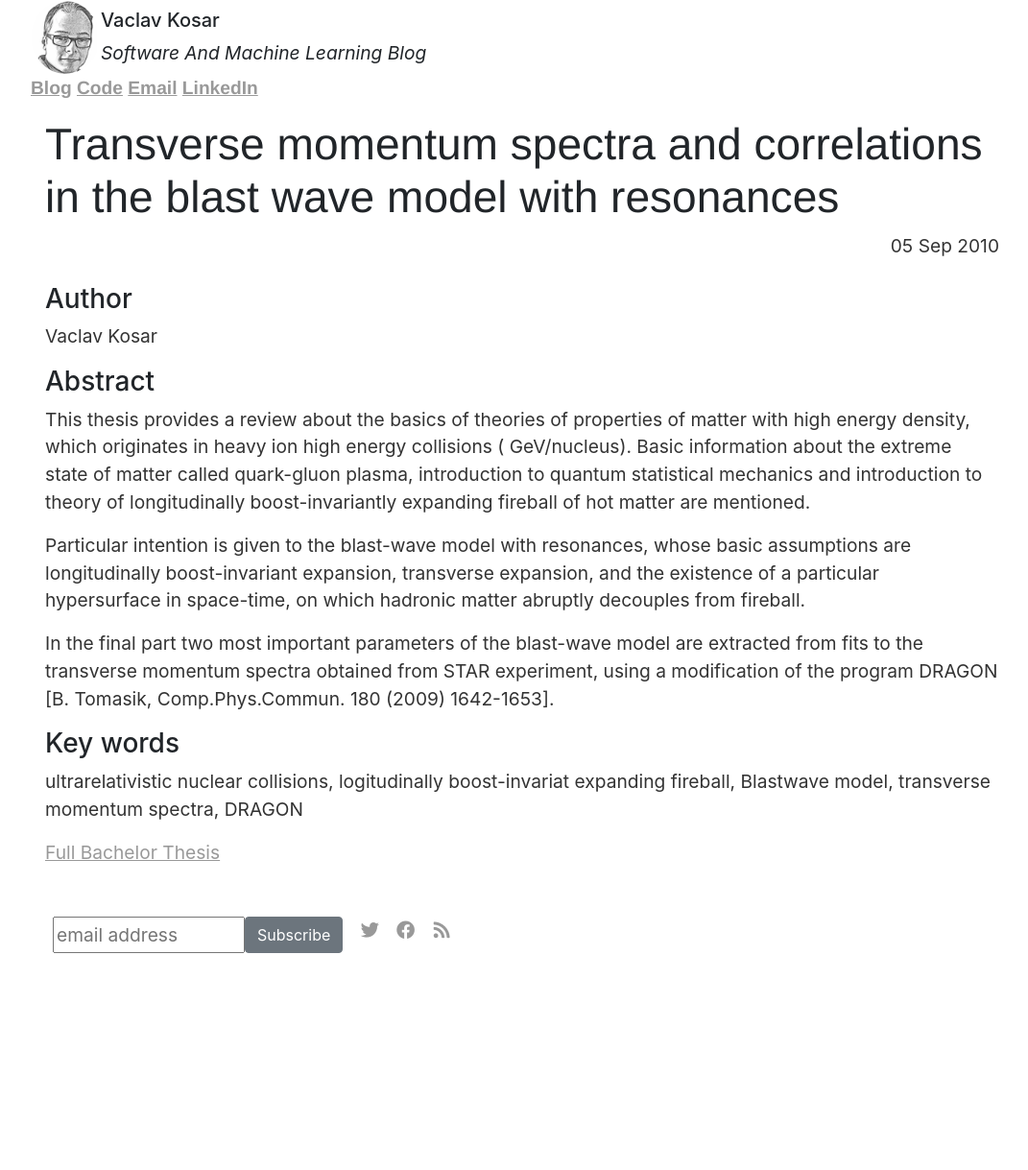
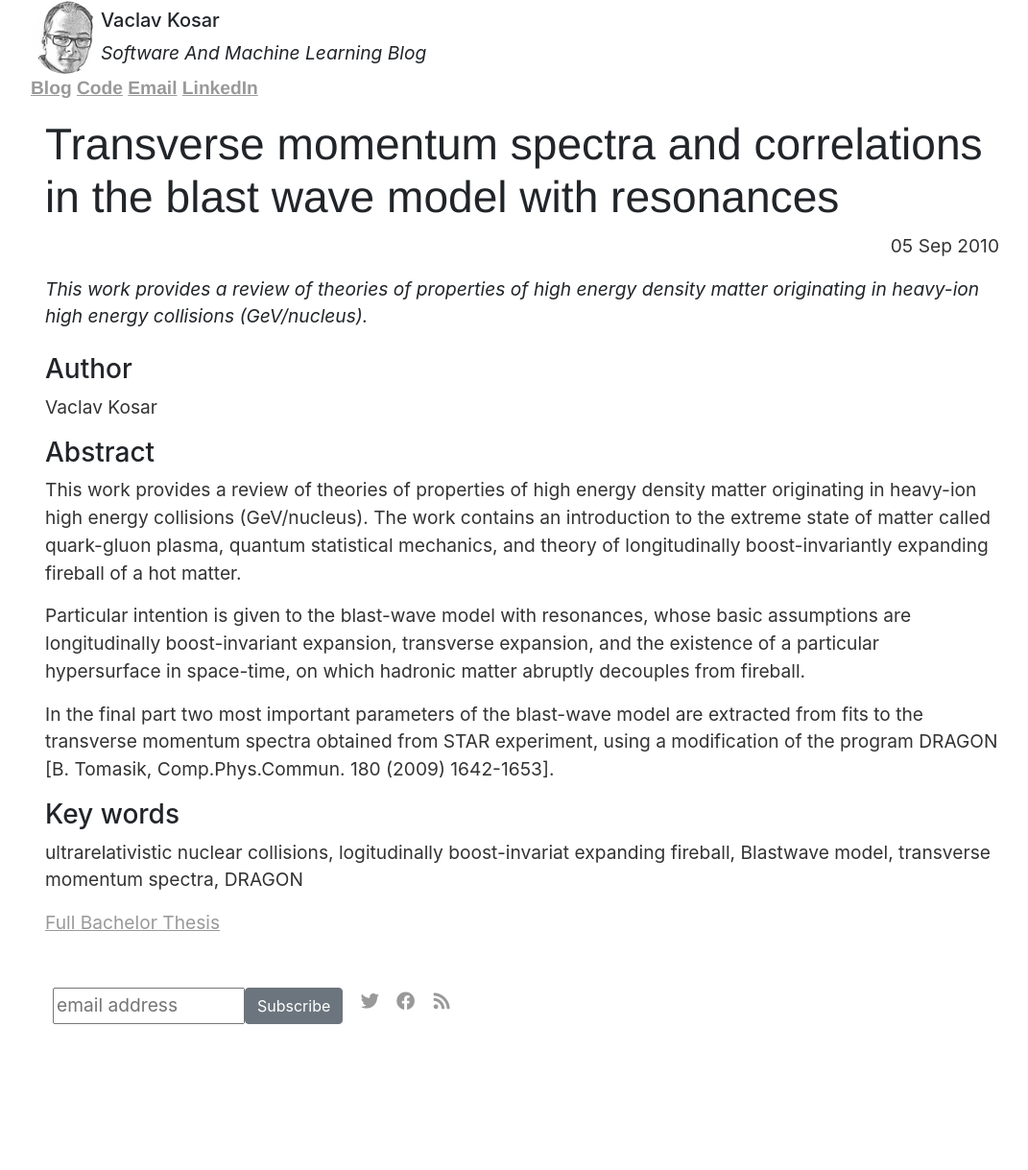
Before and after one commit to vackosar/vackosar.github.io, a Jekyll site: the page built from _posts/2010-09-05-Transverse-momentum-spectra-and-correlations-in-the-blast-wave-model-with-resonances.md, in a window 1280 px wide. Shown: the whole page at 96% size, without its empty margins (96-1167 px from the left). Built offline with Jekyll 4.4.1, drawn with Linux system fonts in a browser that asks for light colours; nearby versions of some CDN libraries; library files that are not in the unit come from our copies; comment, search, counter and statistics services are not loaded; before the commit the page ends 1145 px from its top, so only the background shows below that.

Commit message:
transverse momentum spektra

```diff
--- a/_posts/2010-09-05-Transverse-momentum-spectra-and-correlations-in-the-blast-wave-model-with-resonances.md
+++ b/_posts/2010-09-05-Transverse-momentum-spectra-and-correlations-in-the-blast-wave-model-with-resonances.md
@@ -2,13 +2,19 @@
 layout: post
 title: "Transverse momentum spectra and correlations in the blast wave model with resonances"
 date: 2010-09-05
+categories: physics
+description: This work provides a review of theories of properties of high energy density matter originating in heavy-ion high energy collisions (GeV/nucleus).
+permalink: /:categories/:title
+redirect_from:
+- /2010/09/05/Transverse-momentum-spectra-and-correlations-in-the-blast-wave-model-with-resonances.html
 ---
 
 ### Author
 Vaclav Kosar
 
 ### Abstract
-This thesis provides a review about the basics of theories of properties of matter with high energy density, which originates in heavy ion high energy collisions ( GeV/nucleus). Basic information about the extreme state of matter called quark-gluon  plasma,  introduction  to  quantum  statistical  mechanics  and  introduction  to theory of longitudinally boost-invariantly expanding fireball of hot matter are mentioned.
+This work provides a review of theories of properties of high energy density matter originating in heavy-ion high energy collisions (GeV/nucleus).
+The work contains an introduction to the extreme state of matter called quark-gluon plasma, quantum statistical mechanics, and theory of longitudinally boost-invariantly expanding fireball of a hot matter.
 
 Particular intention is given to the blast-wave model with resonances, whose basic assumptions are longitudinally boost-invariant expansion, transverse expansion, and the existence of a particular hypersurface in space-time, on which hadronic matter abruptly decouples from fireball.
 
```
